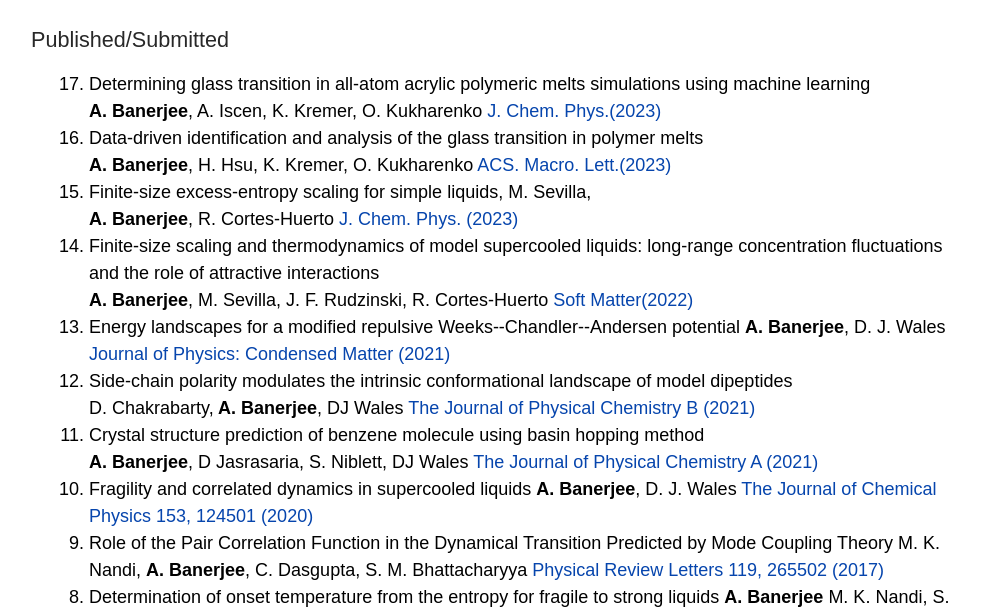
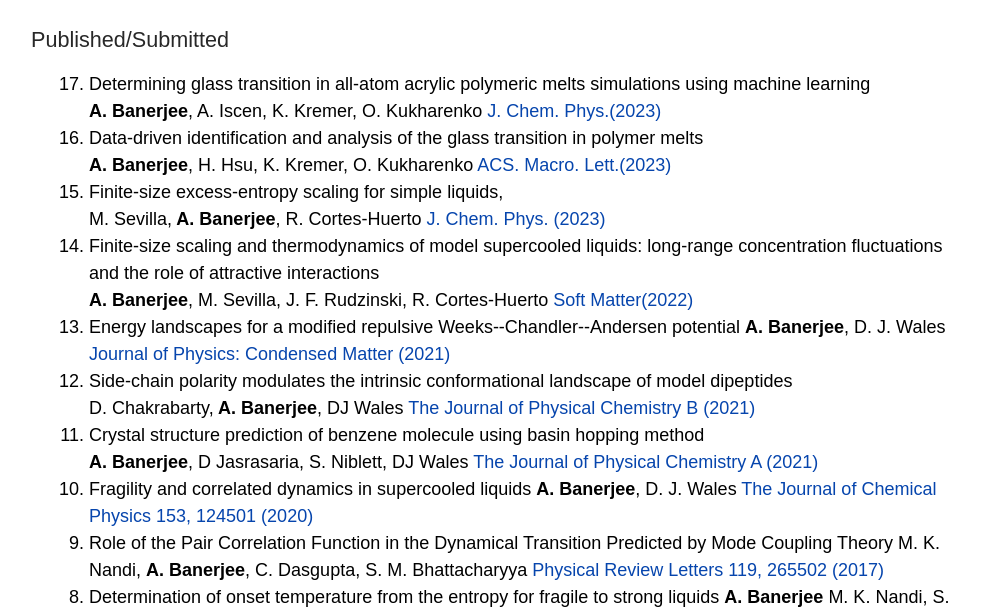
Before and after one commit to Atreyeempip/Atreyeempip.github.io, a plain HTML site: page publications.html in a window 1280 px wide. Shown: the part 182-793 px from the top of the page, without its empty margins (149-1131 px from the left). Drawn offline with Linux system fonts and the light colour scheme.

```diff
--- a/publications.html
+++ b/publications.html
@@ -45,7 +45,7 @@
                 <a href="https://doi.org/10.1021/acsmacrolett.2c00749" target="_blank">ACS. Macro. Lett.(2023)</a><br>
             </li>
             <li>
-               Finite-size excess-entropy scaling for simple liquids, M. Sevilla,<br><strong> A. Banerjee</strong>, R. Cortes-Huerto
+               Finite-size excess-entropy scaling for simple liquids,<br> M. Sevilla,<strong> A. Banerjee</strong>, R. Cortes-Huerto
                 <a href="https://doi.org/10.1063/5.0142912" target="_blank">J. Chem. Phys. (2023)</a><br>
             </li>
             <li>
```
